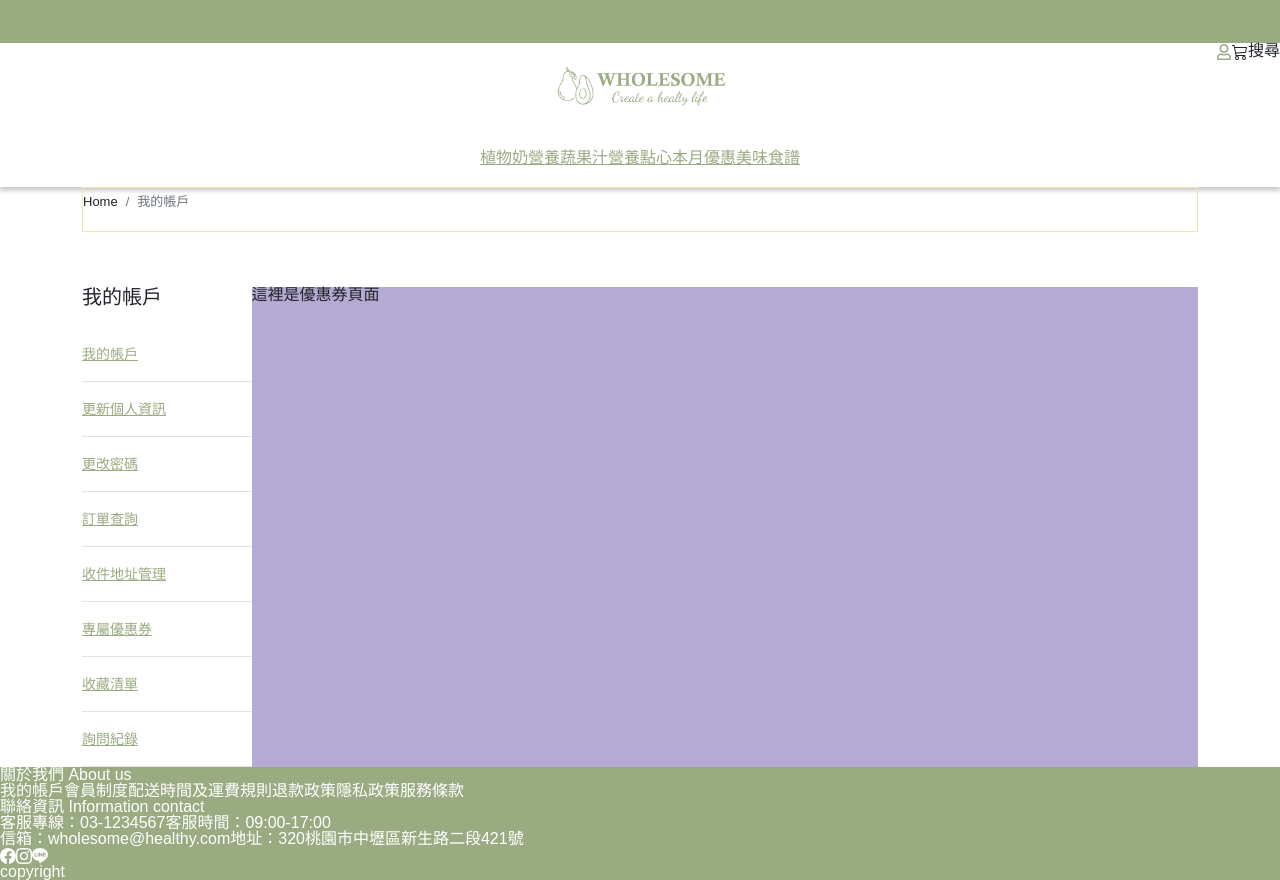
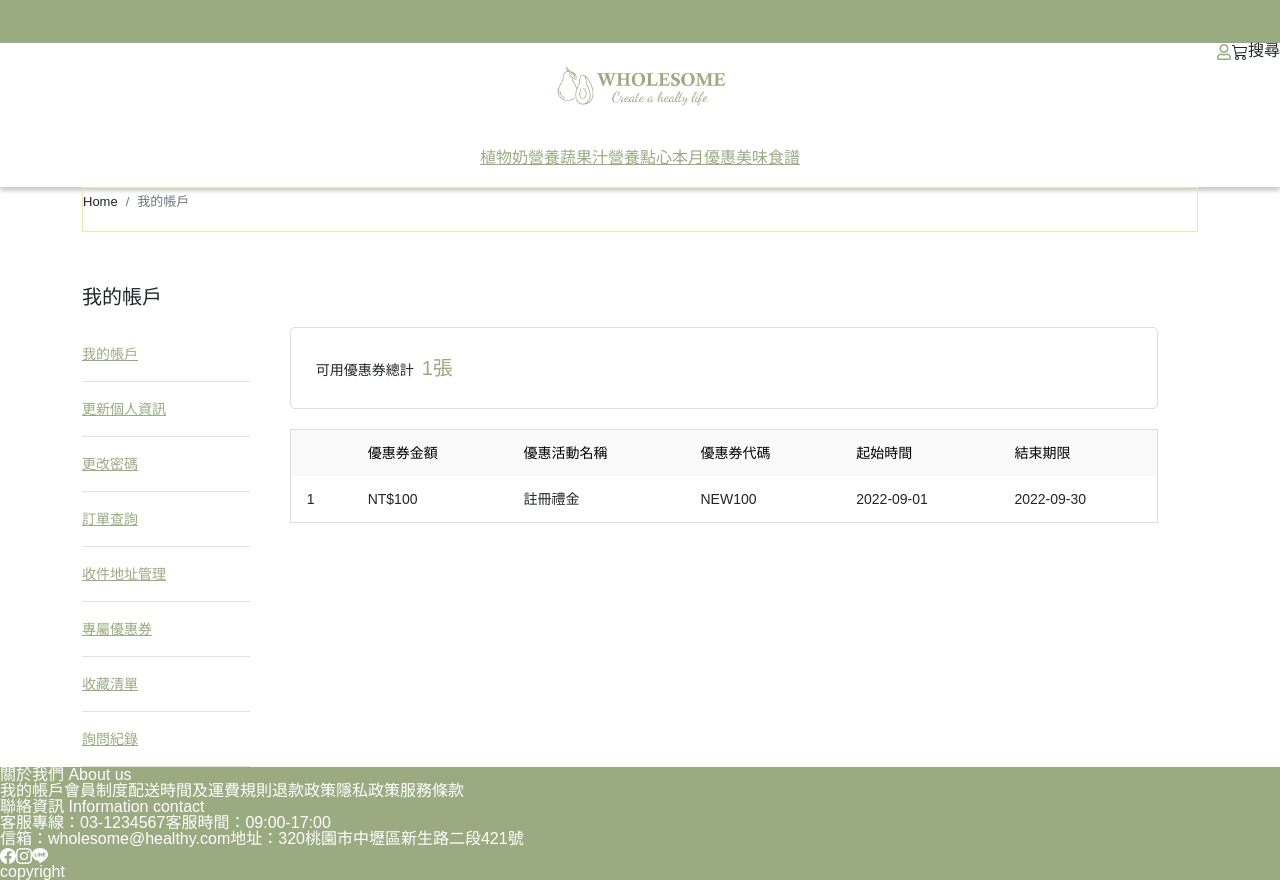
Before and after one commit to henry4682/wholesome-project, a React (Create React App) app: page /account/coupons in a window 1280 px wide. Built offline with nearby package versions, Linux system fonts and the light colour scheme.

Commit message:
update Account

```diff
--- a/src/pages/Account/AccountCoupons/index.js
+++ b/src/pages/Account/AccountCoupons/index.js
@@ -2,7 +2,38 @@ import React from 'react';
 import './index.scss';
 
 function AccountCoupons() {
-  return <div className="account_coupons w-100">這裡是優惠券頁面</div>;
+  return (
+    <div className="account_coupons w-100">
+      <div className="account_coupons-title d-flex align-items-center">
+        <p>
+          可用優惠券總計
+          <span className="account_coupons-count text-primary px-2">1張</span>
+        </p>
+      </div>
+      <table className="account_coupons-table table table-bordered">
+        <thead className="table-secondary">
+          <tr>
+            <th scope="col"></th>
+            <th scope="col">優惠券金額</th>
+            <th scope="col">優惠活動名稱</th>
+            <th scope="col">優惠券代碼</th>
+            <th scope="col">起始時間</th>
+            <th scope="col">結束期限</th>
+          </tr>
+        </thead>
+        <tbody>
+          <tr>
+            <th scope="row">1</th>
+            <td>NT$100 </td>
+            <td>註冊禮金</td>
+            <td>NEW100</td>
+            <td>2022-09-01</td>
+            <td>2022-09-30</td>
+          </tr>
+        </tbody>
+      </table>
+    </div>
+  );
 }
 
 export default AccountCoupons;
--- a/src/pages/Account/AccountCoupons/index.scss
+++ b/src/pages/Account/AccountCoupons/index.scss
@@ -1,3 +1,18 @@
 .account_coupons {
-  background-color: rgb(181, 170, 211);
+  padding: 40px;
+  &-title {
+    height: 82px;
+    padding: 10px 25px;
+    border: 1px solid #dddddd;
+    border-radius: 5px;
+    font-size: 14px;
+    margin-bottom: 20px;
+  }
+  &-count {
+    font-size: 20px;
+  }
+  &-table {
+    border: 1px solid #dddddd;
+    font-size: 14px;
+  }
 }
--- a/src/pages/Account/AccountOrders/index.js
+++ b/src/pages/Account/AccountOrders/index.js
@@ -2,7 +2,36 @@ import React from 'react';
 import './index.scss';
 
 function AccountOrders() {
-  return <div className="account_order w-100">這裡是訂單查詢頁面</div>;
+  return (
+    <div className="account_order w-100">
+      <table className="account_coupons-table table table-bordered">
+        <thead className="table-secondary">
+          <tr>
+            <th scope="col"></th>
+            <th scope="col">訂單編號</th>
+            <th scope="col">訂購時間</th>
+            <th scope="col">訂單金額</th>
+            <th scope="col">備註</th>
+            <th scope="col"></th>
+          </tr>
+        </thead>
+        <tbody>
+          <tr>
+            <th scope="row">1</th>
+            <td>A20220728Q12 </td>
+            <td>2022-07-28 11:30</td>
+            <td>NT$598</td>
+            <td>無</td>
+            <td>
+              <button className="btn btn-primary btn-sm text-white">
+                查看訂單
+              </button>
+            </td>
+          </tr>
+        </tbody>
+      </table>
+    </div>
+  );
 }
 
 export default AccountOrders;
--- a/src/pages/Account/AccountOrders/index.scss
+++ b/src/pages/Account/AccountOrders/index.scss
@@ -1,3 +1,3 @@
 .account_order {
-  background-color: rgb(170, 211, 170);
+  padding: 40px;
 }
--- a/src/styles/global.scss
+++ b/src/styles/global.scss
@@ -2,6 +2,12 @@
 // 這裡導入所有要預設變數覆蓋
 $primary: #9aab82;
 $secondary: #e2e2e2;
+
+//table
+$table-cell-padding-y: 1rem;
+$table-cell-padding-x: 1rem;
+$table-cell-padding-y-sm: 0.5rem;
+$table-cell-padding-x-sm: 0.5rem;
 
 // 導入bootstrap所有的樣式與預設變數
 @import '~bootstrap/scss/bootstrap';
```
